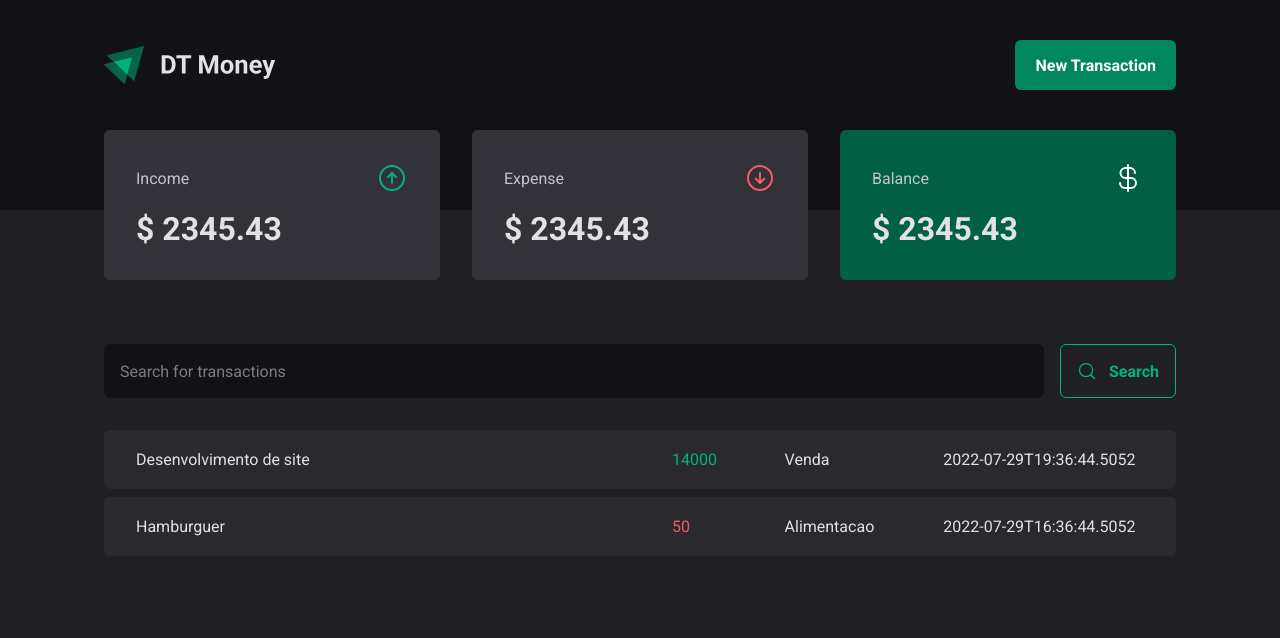
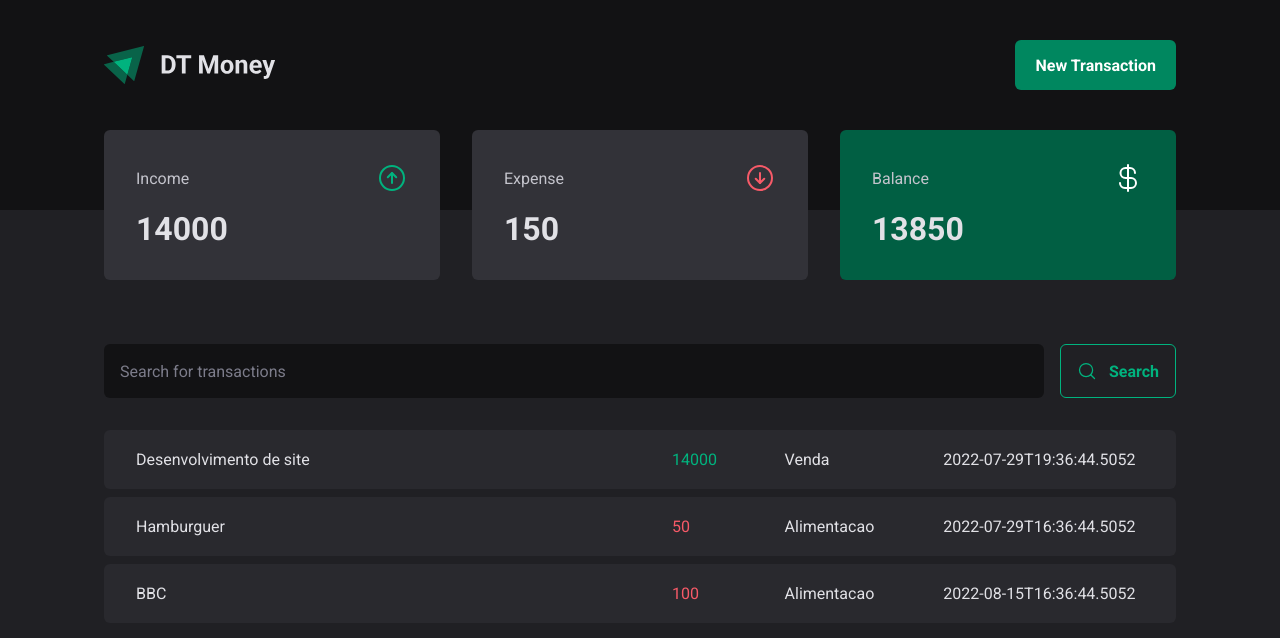
Before and after one commit to ericazpcalaca/dt-money, a React (Vite) app: page / in a window 1280 px wide. Shown: the top 638 px of the page. Built offline with nearby package versions, Linux system fonts and the light colour scheme; data requests are answered from the project's data file.

Commit message:
feat: fix Summary component error and adjust transactions overview

```diff
--- a/server.json
+++ b/server.json
@@ -15,6 +15,14 @@
             "category": "Alimentacao",
             "price":50,
             "createdAt":"2022-07-29T16:36:44.5052"
+        },
+        {
+            "id": 3,
+            "description": "BBC",
+            "type": "outcome",
+            "category": "Alimentacao",
+            "price":100,
+            "createdAt":"2022-08-15T16:36:44.5052"
         }
     ]
 }
--- a/src/App.tsx
+++ b/src/App.tsx
@@ -2,12 +2,15 @@ import { ThemeProvider } from "styled-components";
 import { defaultTheme } from "./styles/themes/default";
 import { GlobalStyle } from "./styles/global";
 import { Transactions } from "./pages/Transactions";
+import { TransactionsProvider } from "./contexts/TransactionsContext";
 
 export function App() {
   return (
     <ThemeProvider theme={defaultTheme}>
       <GlobalStyle />
-      <Transactions />
+      <TransactionsProvider>
+        <Transactions />
+      </TransactionsProvider>
     </ThemeProvider>
   )
 }
--- a/src/components/Summary/index.tsx
+++ b/src/components/Summary/index.tsx
@@ -1,7 +1,28 @@
 import { ArrowCircleDown, ArrowCircleUp, CurrencyDollar } from "phosphor-react";
 import { SummaryCard, SummaryContainer } from "./styles";
+import { useContext } from "react";
+import { TransactionsContext } from "../../contexts/TransactionsContext";
 
 export function Summary(){
+    const { transactions } = useContext(TransactionsContext);
+    const summary = transactions.reduce(
+        (acc, transaction) => {
+            if(transaction.type === 'income'){
+                acc.income += transaction.price;
+                acc.total += transaction.price;
+            } else{
+                acc.outcome += transaction.price;
+                acc.total -= transaction.price;
+            }
+            return acc;
+        },
+        {
+            income: 0,
+            outcome: 0,
+            total: 0
+        }
+    )
+
     return(
         <SummaryContainer>
             <SummaryCard>
@@ -9,7 +30,7 @@ export function Summary(){
                     <span>Income</span>
                     <ArrowCircleUp size={32} color="#00b37e"/>
                 </header>
-                <strong>$ 2345.43</strong>
+                <strong>{summary.income}</strong>
             </SummaryCard>
 
             <SummaryCard>
@@ -17,7 +38,7 @@ export function Summary(){
                     <span>Expense</span>
                     <ArrowCircleDown size={32} color="#f75a68"/>
                 </header>
-                <strong>$ 2345.43</strong>
+                <strong>{summary.outcome}</strong>
             </SummaryCard>
 
             <SummaryCard variant="green">
@@ -25,7 +46,7 @@ export function Summary(){
                     <span>Balance</span>
                     <CurrencyDollar size={32} color="#fff"/>
                 </header>
-                <strong>$ 2345.43</strong>
+                <strong>{summary.total}</strong>
             </SummaryCard>
         </SummaryContainer>
     )
--- /dev/null
+++ b/src/contexts/TransactionsContext.tsx
@@ -0,0 +1,41 @@
+import { createContext, ReactNode, useEffect, useState } from 'react';
+
+interface Transaction {
+  id: number;
+  description: string;
+  type: 'income' | 'outcome';
+  price: number;
+  category: string;
+  createdAt: string;
+}
+
+interface TransactionContextType {
+  transactions: Transaction[];
+}
+
+interface TransactionsProviderProps {
+  children: ReactNode
+}
+
+export const TransactionsContext = createContext({} as TransactionContextType);
+
+export function TransactionsProvider({ children }: TransactionsProviderProps) {
+  const [transactions, setTransactions] = useState<Transaction[]>([]);
+
+  async function loadTransactions() {
+    const response = await fetch('http://localhost:3333/transactions')
+    const data = await response.json()
+
+    setTransactions(data)
+  }
+
+  useEffect(() => {
+    loadTransactions()
+  }, []);
+
+  return (
+    <TransactionsContext.Provider value={{ transactions }}>
+      {children}
+    </TransactionsContext.Provider>
+  );
+}
--- a/src/pages/Transactions/index.tsx
+++ b/src/pages/Transactions/index.tsx
@@ -1,30 +1,13 @@
-import { useEffect, useState } from "react";
+import { useContext } from "react";
 import { Header } from "../../components/Header";
 import { Summary } from "../../components/Summary";
+import { TransactionsContext } from "../../contexts/TransactionsContext";
 import { SearchForm } from "./components/SearchForm";
-import { PriceHightLight, TransactionsContainer, TransactionsTable } from "./styles";
 
-interface Transaction {
-    id: number;
-    description: string;
-    type: "income" | "outcome";
-    price: number;
-    category: string;
-    createdAt: string;
-}
+import { PriceHighlight, TransactionsContainer, TransactionsTable } from "./styles";
 
 export function Transactions() {
-    const [transactions, setTransactions] = useState<Transaction[]>([])
-
-    async function loadTransactions() {
-        const response = await fetch('http://localhost:3333/transactions')
-        const data = await response.json()
-
-        setTransactions(data)
-    }
-    useEffect(() => {
-        loadTransactions()
-    }, [])
+  const { transactions } = useContext(TransactionsContext)
 
   return (
     <div>
@@ -33,26 +16,26 @@ export function Transactions() {
 
       <TransactionsContainer>
         <SearchForm />
+
         <TransactionsTable>
           <tbody>
             {transactions.map(transaction => {
               return (
-                                <tr>
+                <tr key={transaction.id}>
                   <td width="50%">{transaction.description}</td>
                   <td>
-                                        <PriceHightLight variant={transaction.type}>
+                    <PriceHighlight $variant={transaction.type}>
                       {transaction.price}
-                                        </PriceHightLight>
+                    </PriceHighlight>
                   </td>
                   <td>{transaction.category}</td>
                   <td>{transaction.createdAt}</td>
                 </tr>
               )
             })}
-
           </tbody>
         </TransactionsTable>
       </TransactionsContainer>
     </div>
-    )
+  );
 }
--- a/src/pages/Transactions/styles.ts
+++ b/src/pages/Transactions/styles.ts
@@ -5,7 +5,7 @@ export const TransactionsContainer = styled.main`
   max-width: 1120px;
   margin: 4rem auto 0;
   padding: 0 1.5rem;
-`
+`;
 
 export const TransactionsTable = styled.table`
   width: 100%;
@@ -27,12 +27,15 @@ export const TransactionsTable = styled.table`
       border-bottom-right-radius: 6px;
     }
   }
-`
+`;
 
-interface PriceHightLightProps {
-    variant: 'income' | 'outcome';
+interface PriceHighlightProps {
+  $variant: "income" | "outcome";
 }
 
-export const PriceHightLight = styled.span<PriceHightLightProps> `
-    color: ${props => props.variant === 'income'? props.theme["green-300"] : props.theme["red-300"]}
+export const PriceHighlight = styled.span<PriceHighlightProps>`
+  color: ${props =>
+    props.$variant === "income"
+      ? props.theme["green-300"]
+      : props.theme["red-300"]};
 `;
```
Lines whose indentation alone changed are shown as unchanged.
